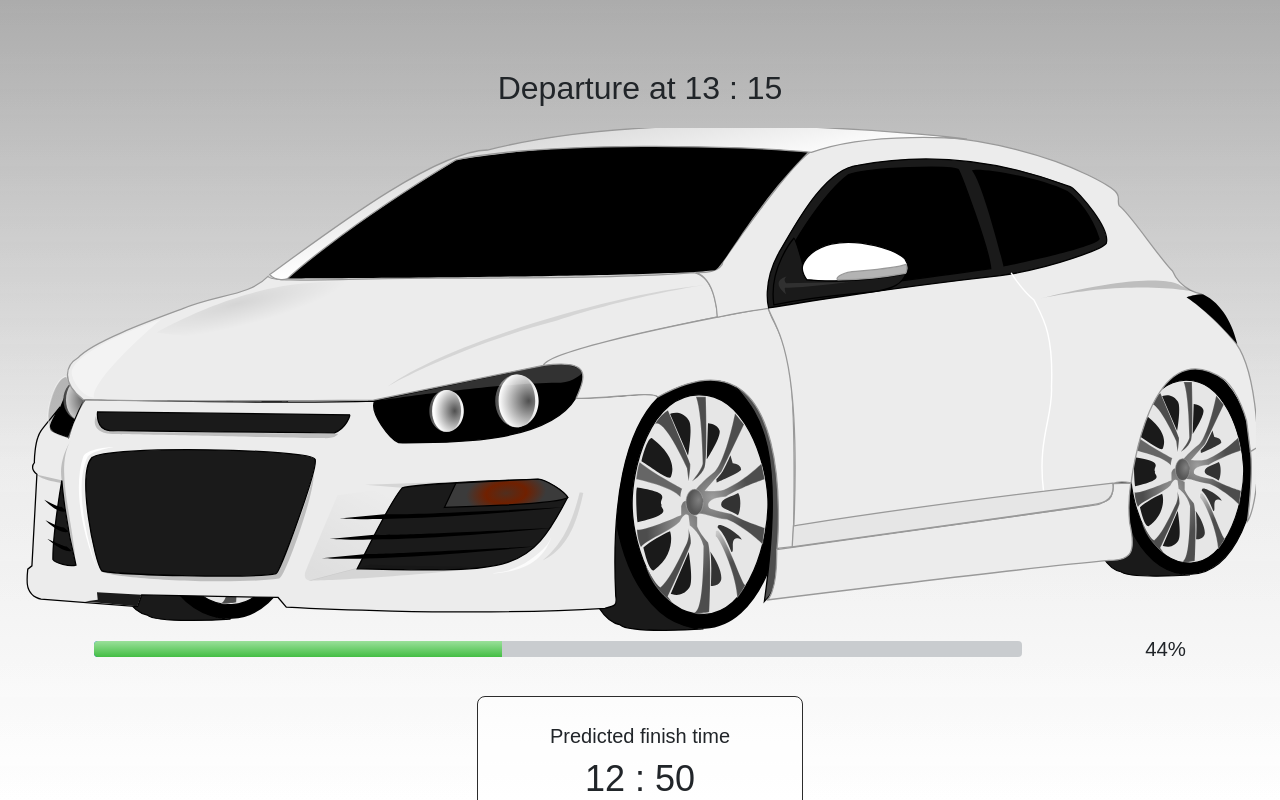
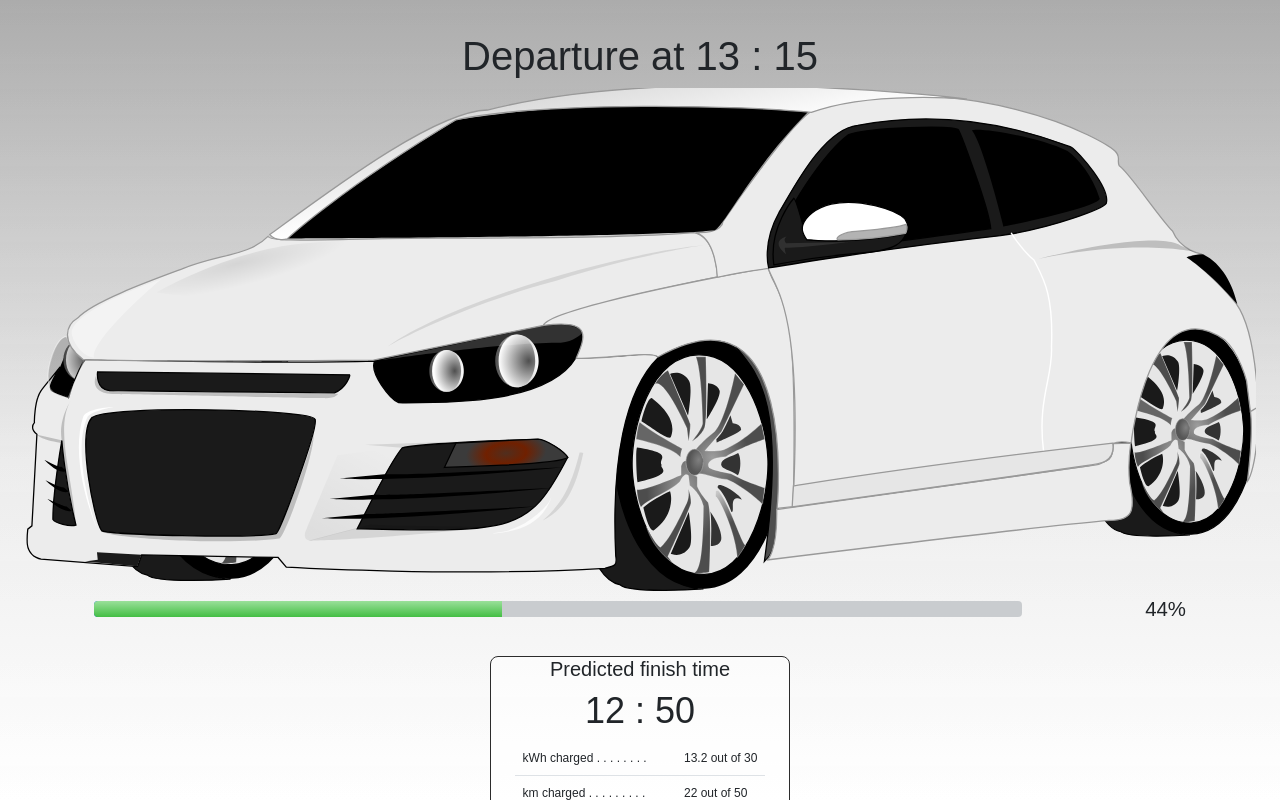
Before and after one commit to oltyx/design-project, a React (Create React App) app: page /session in a window 1280 px wide. Built offline with nearby package versions, Linux system fonts and the light colour scheme; a web font is replaced by a local one.

Commit message:
closer to hi-fi on schedule and session pages

```diff
--- a/src/components/pages/ChargingSession.tsx
+++ b/src/components/pages/ChargingSession.tsx
@@ -34,12 +34,12 @@ export default function ChargingSession() {
 
     return(
     <Container className="chargingSession">
-        <Row>
+        <Row style={{marginTop: "2rem"}}>
             <Col>
-                <Label className="chargingTitle">{sessionTitle} {time}</Label>
+                <h1 className="chargingTitle">{sessionTitle} {time}</h1>
             </Col>
         </Row>
-        <Row className={"carRow"}>
+        <Row className={"carRow"} style={{alignContent: "center", width: "100%"}}>
             <Col>
                 <img className={"carStyle"}
                     src={EvCar}
--- a/src/components/widgets/EnergySelector.tsx
+++ b/src/components/widgets/EnergySelector.tsx
@@ -12,7 +12,7 @@ interface Energy {energy: number, setEnergy: (newValue: number) => void};
 export default function EnergySelector({energy, setEnergy}:Energy) {
     return(
         <Container className="energySelector">
-            <Row className="energyBar">
+            <Row className="energyBar" style={{width: "100%"}}>
                 <Col>
                     <Slider className="slider" defaultValue={energy} step={500} min={0} max={100000} onChange={
                         (event: Event, newValue: number | number[]) => {
@@ -21,7 +21,7 @@ export default function EnergySelector({energy, setEnergy}:Energy) {
                     }/>
                 </Col>
             </Row>
-            <Row className="conversionText">
+            <Row className="conversionText" style={{marginBottom: "1rem"}}>
                 <Col>
                     {energy / 1000} kWh = {Math.round(WhToKm(energy))} km
                 </Col>
--- a/src/components/widgets/ModeSelector.tsx
+++ b/src/components/widgets/ModeSelector.tsx
@@ -12,22 +12,22 @@ interface Mode {mode: ChargingMode, setMode: (newValue: ChargingMode) => void};
 export default function ModeSelector({mode, setMode}: Mode) {
 
     // Set a class based on being selected or deselected
-    let fast: string = mode === ChargingMode.Fast? "selected" : "deselected";
-    let smart: string = mode === ChargingMode.Smart? "selected" : "deselected";
+    const fast: string = mode === ChargingMode.Fast? "selected" : "deselected";
+    const smart: string = mode === ChargingMode.Smart? "selected" : "deselected";
 
     return(
         <Container className="modeSelector">
             <Row>
                 <Col className="fastCol">
-                    <Button className={fast} onClick={() => setMode(ChargingMode.Fast)}>
-                        <MdOfflineBolt className={fast} style={{height: "2vh", width: "5vh"}}/>
-                        <h4>Fast Charging</h4>
+                    <Button className={fast} onClick={() => setMode(ChargingMode.Fast)} style={{borderTopRightRadius: "0", borderBottomRightRadius: "0"}}>
+                        <MdOfflineBolt className={"modeIcon"}/>
+                        <h4 className={"modeText"}>Fast Charging</h4>
                     </Button>
                 </Col>
                 <Col className="solarCol" >
-                    <Button className={smart} onClick={() => setMode(ChargingMode.Smart)}>
-                        <MdWbSunny className={smart} style={{height: "2vh", width: "5vh"}}/>
-                        <h4>Solar Power</h4>
+                    <Button className={smart} onClick={() => setMode(ChargingMode.Smart)} style={{borderTopLeftRadius: "0", borderBottomLeftRadius: "0"}}>
+                        <MdWbSunny className={"modeIcon"}/>
+                        <h4 className={"modeText"}>Solar Power</h4>
                     </Button>
                 </Col>
             </Row>
--- a/src/components/widgets/Stats.tsx
+++ b/src/components/widgets/Stats.tsx
@@ -9,12 +9,12 @@ export default function Stats() {
     <Container className="statsContainer">
         <Row>
             <Col>
-                <Label className="statsTitle">Predicted finish time</Label>
+                <h1 className={"statsTitle"} style={{fontSize: "2.5vh"}} >Predicted finish time</h1>
             </Col>
         </Row>
         <Row>
             <Col>
-                <Label className="finishTime">12 : 50</Label>
+                <h1 className="finishTime" style={{fontSize: "4.5vh"}}>12 : 50</h1>
             </Col>
         </Row>
         <Row>
@@ -22,16 +22,24 @@ export default function Stats() {
                 <Table className="table">
                     <tbody>
                     <tr>
-                        <td>kWh charged . . . . . . . .</td>
-                        <td>13.2 out of 30</td>
+                        <td style={{fontSize: "1.5vh"}}>kWh charged . . . . . . . .</td>
+                        <td style={{fontSize: "1.5vh"}}>13.2 out of 30</td>
                     </tr>
                     <tr>
-                        <td>km charged . . . . . . . . .</td>
-                        <td>22 out of 50</td>
+                        <td style={{fontSize: "1.5vh"}}>km charged . . . . . . . . .</td>
+                        <td style={{fontSize: "1.5vh"}}>22 out of 50</td>
                     </tr>
                     <tr>
-                        <td>Mode . . . . . . . . . . . . . . .</td>
-                        <td>Solar power</td>
+                        <td style={{fontSize: "1.5vh"}}>Mode . . . . . . . . . . . . . . .</td>
+                        <td style={{fontSize: "1.5vh"}}>Solar power</td>
+                    </tr>
+                    <tr>
+                        <td style={{fontSize: "1.5vh"}}>Price . . . . . . . .</td>
+                        <td style={{fontSize: "1.5vh"}}>4.20 euros</td>
+                    </tr>
+                    <tr>
+                        <td style={{fontSize: "1.5vh"}}>CO2 emmisions . . . . . . . . .</td>
+                        <td style={{fontSize: "1.5vh"}}>57</td>
                     </tr>
                     </tbody>
                 </Table>
--- a/src/styles/chargingSession.scss
+++ b/src/styles/chargingSession.scss
@@ -13,21 +13,22 @@
     display: flex;
     flex-direction: column;
     align-items: center;
+    justify-content: space-evenly;
     background: $global_background_color;
 
-    .carRow {
-        display: flex;
-        height: 100%;
-        width: 100%;
-        justify-content: center;
-        align-items: center;
-        flex-direction: column;
+    // .carRow {
+    //     display: flex;
+    //     height: 100%;
+    //     width: 100%;
+    //     justify-content: center;
+    //     align-items: center;
+    //     flex-direction: column;
 
-        .carStyle {
-          width: 100%;
-          height: 100%;
-        }
-    }
+    //     .carStyle {
+    //       width: 100%;
+    //       height: 100%;
+    //     }
+    // }
 
     .progressBarContainer {
         display: flex;
@@ -79,24 +80,24 @@
     }
 }
 
-.chargingTitle {
-    font-size: 4vh;
-    margin-top: 4rem;
-    margin-bottom: 1rem;
-}
+// .chargingTitle {
+//     font-size: 4vh;
+//     margin-top: 4rem;
+//     margin-bottom: 1rem;
+// }
 
 .table {
     font-size: 1.8vh;
 }
 
-.statsTitle {
-    font-size: 2.5vh;
-    margin-top: 1.5rem;
-}
+// .statsTitle {
+//     font-size: 2.5vh;
+//     margin-top: 1.5rem;
+// }
 
-.finishTime {
-    font-size: 4.5vh;
-}
+// .finishTime {
+//     font-size: 4.5vh;
+// }
 
 .buttonRow {
     margin-bottom: 1rem;
--- a/src/styles/darkMode.scss
+++ b/src/styles/darkMode.scss
@@ -1,7 +1,7 @@
 $global_background_color: #2C2C2C;
 $global_text_color: #EDEDED;
 $global_border_radius: 5px;
-$global_shadow: drop-shadow(0px 4px 4px rgba(0, 0, 0, 0.25));
+$global_shadow: 0px 4px 4px rgba(0, 0, 0, 0.25);
 $global_border_color: 1px solid #EDEDED;
 
 $green_button_color: linear-gradient(180deg, #7ACD7A 0%, #337433 100%);
--- a/src/styles/lightMode.scss
+++ b/src/styles/lightMode.scss
@@ -3,7 +3,7 @@
 $global_background_color: linear-gradient(180deg, rgba(111, 111, 111, 0.3476) 0%, rgba(226, 226, 226, 0.420377) 57.29%, rgba(255, 255, 255, 0.44) 100%);
 $global_text_color: #2C2C2C;
 $global_border_radius: 5px;
-$global_shadow: drop-shadow(0px 4px 4px rgba(0, 0, 0, 0.25));
+$global_shadow: 0px 4px 4px rgba(0, 0, 0, 0.25);
 $global_border_color: 1px solid #2C2C2C;
 
 $green_button_color: linear-gradient(180deg, #7ACD7A 0%, #337433 100%);
--- a/src/styles/schedule.scss
+++ b/src/styles/schedule.scss
@@ -18,7 +18,7 @@
     // justify-content: center;
 
     .energyRow {
-        width: 100%;
+        // width: 100%;
         margin-top: 1rem;
 
     }
@@ -34,34 +34,33 @@
 
     .energySelector {
         width: 100%;
-        border-radius: 0.5rem;
-        border: $global_border_color;
+        border-radius: $global_border_radius;
+        border: $global_border_color !important;
         background: $card_color;
         font-family: $family-font;
         display: flex;
         justify-content: center;
         align-items: center;
         flex-direction: column;
+        box-shadow: $global_shadow;
 
-       .energyBar {
-            width: 100%;
-            display: flex;
-            justify-content: center;
-            align-items: center;
-            flex-direction: column;
-            margin-top: 1rem;
+    //    .energyBar {
+    //         width: 100%;
+    //         display: flex;
+    //         justify-content: center;
+    //         align-items: center;
+    //         flex-direction: column;
+    //         margin-top: 1rem;
+    //   }
 
+    //    .conversionText {
+    //         display: flex;
+    //         justify-content: center;
+    //         align-items: center;
+    //         flex-direction: column;
+    //         margin-bottom: 1rem;
 
-       }
-
-       .conversionText {
-            display: flex;
-            justify-content: center;
-            align-items: center;
-            flex-direction: column;
-            margin-bottom: 1rem;
-
-       }
+    //    }
     }
     .slider {
         background-color: $slider-color;
@@ -76,30 +75,51 @@
         //flex-direction: column;
 
         .fastCol {
-            width: 100%;
-            padding: 0%;
+            padding-right: 0;
         }
 
         .solarCol {
-            width: 100%;
-            padding: 0%;
+            padding-left: 0;
         }
 
         .selected {
             width: 100%;
             height: 100%;
-            background-color: $green_button_color;
+            background: $green_button_color;
+            box-shadow: $global_shadow !important;
+            border-color: $global_border_color !important;
+            .modeText {
+                color: white;
+                font-size: 2vh;
+             }
+
+             .modeIcon {
+                color: white;
+                font-size: 5vh;
+             }
         }
 
         .deselected {
             width: 100%;
             height: 100%;
-            background-color: $card-color;
+            background: $card-color;
+            box-shadow: $global_shadow !important;
+            border-color: $global_border_color !important;
+            .modeText {
+               color: $global_text_color;
+               font-size: 2vh;
+            }
+
+            .modeIcon {
+                color: $global_text_color;
+                font-size: 5vh;
+             }
+
         }
     }
 
     .goButtonRow {
         text-align: center;
-        margin-bottom: 2rem;
+        // margin-bottom: 2rem;
     }
 }
```
